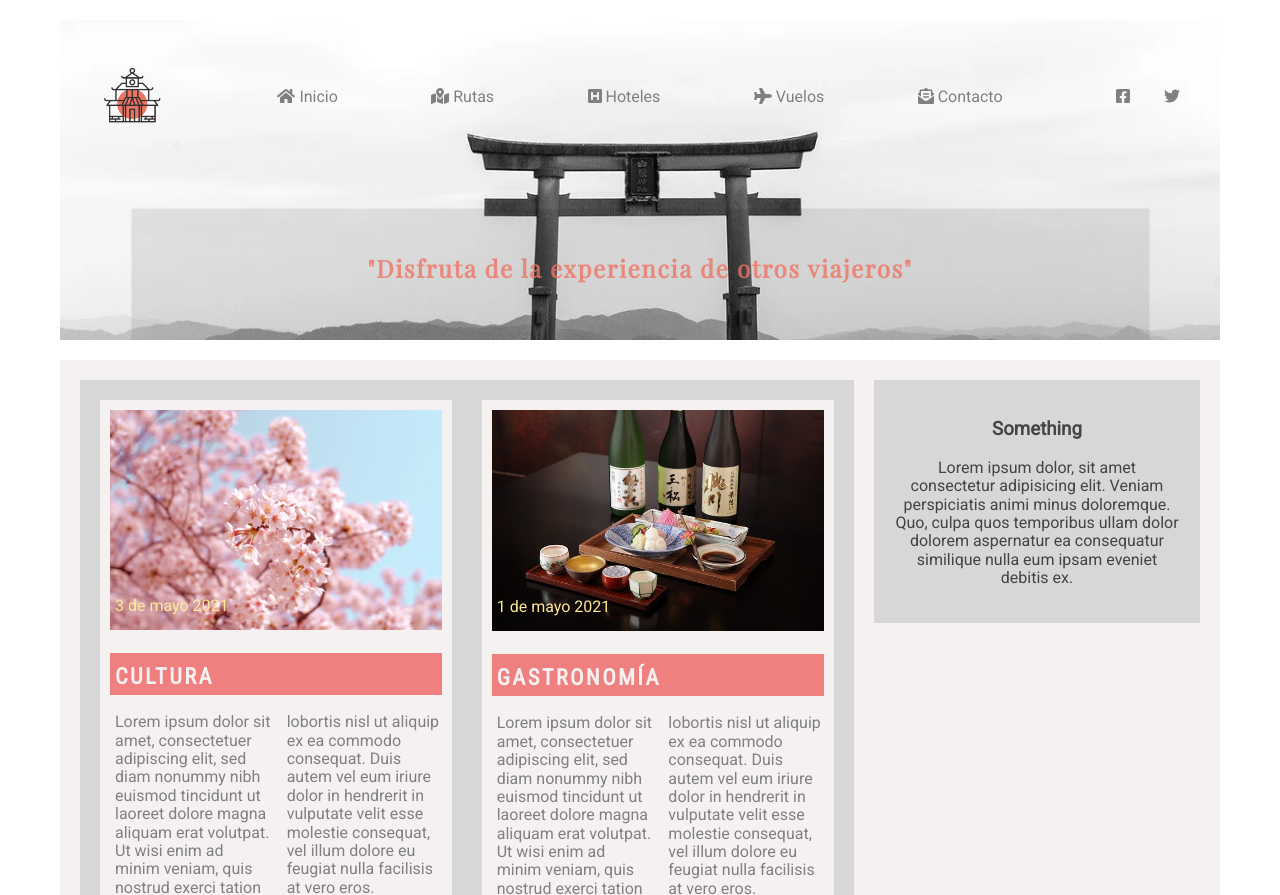
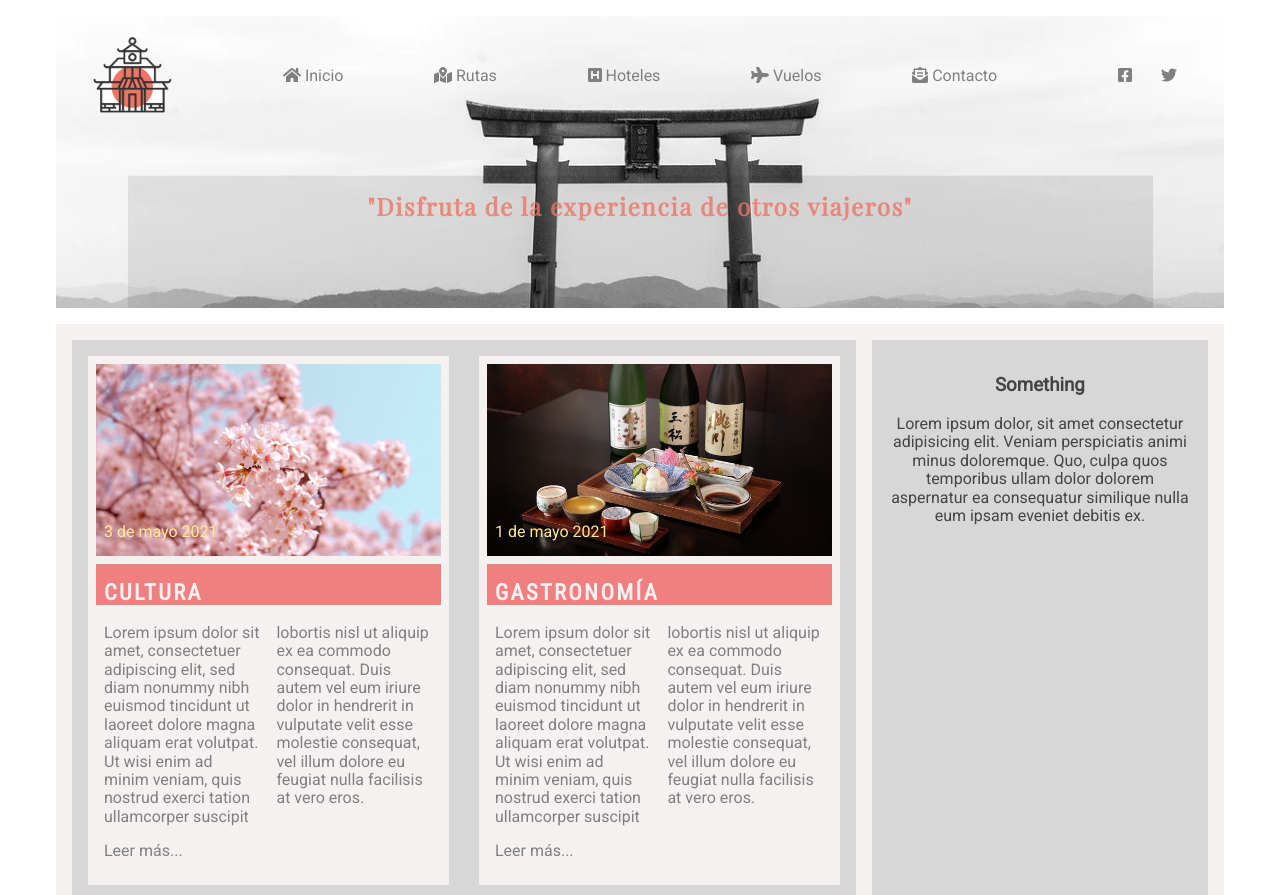
Before and after one commit to albavidalm/IT-Academy, a plain HTML site: page Sprint 1/Nivell-2/index.html in a window 1280 px wide. Shown: the top 895 px of the page. Drawn offline with nearby package versions, Linux system fonts and the light colour scheme.

Commit message:
Add all done

```diff
--- a/Sprint 1/Nivell-2/index.html
+++ b/Sprint 1/Nivell-2/index.html
@@ -15,34 +15,34 @@
   <script src="https://use.fontawesome.com/releases/v5.15.4/js/all.js"></script>
 </head>
 
-<body class="container page">
+<body class="page container minipadding">
 
-  <header class="header">
+  <header class="header minipadding">
 
     <nav class="nav">
+      <div class="nav__logo"><img src="./images/logo.png" alt=""></div>
 
-      <div class="logo"><img src="./images/logo.png" alt=""></div>
-      <ul class="menu">
-        <li class="nav__li"><a class="nav__link" href="#"><i class="fas fa-home"></i> Inicio</a></li>
-        <li class="nav__li"><a class="nav__link" href="#"><i class="fas fa-map-marked-alt"></i> Rutas</a></li>
-        <li class="nav__li"><a class="nav__link" href="#"><i class="fas fa-h-square"> </i> Hoteles</a></li>
-        <li class="nav__li"><a class="nav__link" href="#"><i class="fas fa-plane"></i> Vuelos</a></li>
-        <li class="nav__li"><a class="nav__link" href="#"><i class="fas fa-envelope-open-text"></i> Contacto</a></li>
+      <ul class="nav__menu">
+        <li><a href="#"><i class="fas fa-home"></i> Inicio</a></li>
+        <li><a href="#"><i class="fas fa-map-marked-alt"></i> Rutas</a></li>
+        <li><a href="#"><i class="fas fa-h-square"> </i> Hoteles</a></li>
+        <li><a href="#"><i class="fas fa-plane"></i> Vuelos</a></li>
+        <li><a href="#"><i class="fas fa-envelope-open-text"></i> Contacto</a></li>
       </ul>
-      <ul class="social">
-        <li class="nav__rrss--item"><a class="nav__link" href=""><i class="fab fa-facebook-square"></i></a></li>
-        <li class="nav__rrss--item"><a class="nav__link" href=""><i class="fab fa-twitter"></i></a></li>
+      <ul class="nav__rrss">
+        <li><a href=""><i class="fab fa-facebook-square"></i></a></li>
+        <li><a href=""><i class="fab fa-twitter"></i></a></li>
       </ul>
     </nav>
 
-    <div class="hero">
+    <div class="hero minipadding">
       <h1 class="hero__title">"Disfruta de la experiencia de otros viajeros"</h1>
     </div>
   </header>
 
-  <main class="main">
+  <main class="main minipadding">
 
-    <section class="articles">
+    <section class="articles minipadding">
 
       <article class="article">
         <div class="article-img-container">
@@ -88,7 +88,7 @@
 
     </section>
 
-    <aside class="aside">
+    <aside class="aside minipadding">
       <h3 class="aside__title">Something</h3>
       <p class="aside__content">Lorem ipsum dolor, sit amet consectetur adipisicing elit. Veniam perspiciatis animi minus doloremque. Quo, culpa quos temporibus ullam dolor dolorem aspernatur ea consequatur similique nulla eum ipsam eveniet debitis ex.</p>
     </aside>
@@ -99,8 +99,6 @@
   </footer>
 
 
-
 </body>
 
-
 </html>
--- a/Sprint 1/Nivell-2/styles/style.css
+++ b/Sprint 1/Nivell-2/styles/style.css
@@ -13,123 +13,87 @@ a:hover {
 }
 
 .page {
-  width: 100%;
+  width: 100vw;
   height: 100vh;
-  padding: 20px;
-  overflow-x: hidden;
   font-family: "Roboto", sans-serif;
   color: #808080;
 }
 .container {
-  height: 100vh;
   max-width: 1200px;
   margin: 0 auto;
+}
+.minipadding {
+  padding: 1rem;
 }
 
 /*HEADER ----------------------*/
 .header {
-  /* background-color: #000; */
-  width: 100%;
-  height: auto;
-  padding: 20px;
-  margin-bottom: 20px;
+  margin-bottom: 1rem;
 }
 .nav {
-  /* background-color: #2d4059; */
-  height: 100%;
-  padding: 20px;
-  margin-bottom: 20px;
   display: flex;
   flex-direction: column;
   align-items: center;
   font-size: 0.7rem;
+  padding: 0 1rem;
 }
-.logo {
-  /* background-color: #ea5455; */
-  max-width: 20%;
-  /* height: 20px; */
-  margin: 0;
+.nav__logo {
+  max-width: 12%;
 }
-.menu {
-  /* background-color: #ea5455; */
+.nav__menu {
   width: 100%;
-  height: 20px;
-  margin-bottom: 20px;
   display: flex;
   align-items: center;
   justify-content: space-between;
 }
-.social {
-  /* background-color: #ea5455; */
+.nav__rrss {
   width: 20%;
-  height: 20px;
-  margin: 0;
   display: flex;
   align-items: center;
-  justify-content: space-between;
+  justify-content: space-around;
 }
 .hero {
-  height: 12vh;
-  padding: 20px;
-  /* background-color: #f07b3e; */
-  background: url(../images/header.webp) no-repeat bottom center/cover;
-  display: flex;
-  flex-direction: column;
-  align-items: center;
-  justify-content: flex-end;
+  background: url(../images/header.webp) no-repeat 50% bottom / cover;
 }
 .hero__title {
-  /* background-color: #fed45f; */
-  height: 20px;
-  margin: 0;
   font-family: "Playfair Display", serif;
   font-size: 1rem;
   text-align: center;
   letter-spacing: 0.1rem;
   color: #ee7363ca;
+  margin: 1.5rem 0;
 }
 
 /*MAIN ----------------------*/
 .main {
   background-color: #f5f1f1;
-  width: 100%;
-  height: auto;
-  padding: 20px;
-  margin-bottom: 20px;
 }
 .articles {
   background-color: #d8d7d7;
-  height: 100%;
-  padding: 20px;
-  margin-bottom: 20px;
+  margin-bottom: 1rem;
 }
 .article {
   background-color: #f5f1f1;
-  min-height: 50vh;
-  max-height: 85vh;
-  padding: 10px;
-  margin-bottom: 20px;
+  padding: 0.5rem;
+  margin-bottom: 1rem;
 }
 
 .article-img-container {
-  /* max-height: 40vh; */
-  object-fit: cover;
   position: relative;
 }
-/* .article__img {
-  width: 100%;
-} */
+
 .article__date {
   color: #ffe893;
   position: absolute;
   bottom: 0.2rem;
-  padding-left: 5px;
+  padding-left: 0.5rem;
 }
 .article__title {
   background-color: #f08080;
   height: 2.6rem;
-  line-height: 2.9rem;
-  padding-left: 5px;
+  margin-top: 0.2rem;
+  line-height: 3.5rem;
+  padding-left: 0.5rem;
   color: #f5f1f1;
   font-family: "Roboto Condensed", sans-serif;
   text-transform: uppercase;
@@ -138,55 +102,39 @@ a:hover {
   letter-spacing: 0.15rem;
 }
 .article__content {
-  padding-left: 5px;
+  padding: 0 0.5rem;
 }
 .article__more {
-  padding-left: 5px;
+  padding-left: 0.5rem;
+  margin-bottom: 1rem;
+  display: inline-block;
 }
 .main-info {
-  /* background-color: #a3ddcb; */
-  height: 100%;
-  padding: 0 10px;
+  padding: 0 0.5rem;
   text-align: center;
   color: rgb(68, 68, 68);
-  margin-bottom: 0;
-  width: 100%;
 }
 .main-info__text {
   margin-bottom: 0;
 }
 .aside {
   background-color: #d8d7d7;
-  height: 100%;
-  padding: 20px;
   text-align: center;
   color: rgb(68, 68, 68);
-}
-.aside__title {
-  /* background-color: #fdb36b; */
-  height: 20px;
-  margin-bottom: 20px;
-  font-weight: bold;
-}
-.aside__text {
-  background-color: #fdb36b;
-  height: 20px;
-  font-weight: 300;
 }
 
 /*FOOTER ----------------------*/
 .footer {
   background-color: #d8d7d7;
-  width: 100%;
-  height: 5vh;
-  padding: 0 20px;
+  margin-top: 1rem;
+  padding: 0 1rem;
   text-align: center;
+  /* height: 5%; */
 }
 .footer__text {
   background-color: #f5f1f1;
-  margin: 0;
-  height: 5vh;
-  line-height: 5vh;
+  line-height: 2rem;
+  /* height: 100%; */
 }
 
 /* MEDIAQUERIES -----------*/
@@ -195,7 +143,6 @@ a:hover {
 
 @media all and (min-width: 768px) {
   .header {
-    height: 320px;
     background: url(../images/header.webp) no-repeat bottom center/cover;
     display: flex;
     flex-direction: column;
@@ -203,27 +150,24 @@ a:hover {
     justify-content: space-around;
   }
   .nav {
-    height: 8vh;
+    height: 20%;
     width: 100%;
     display: flex;
     flex-direction: row;
     font-size: 0.9rem;
   }
-  .logo {
-    max-width: 4rem;
-    margin-right: 20px;
-    margin-bottom: 0;
+  .nav__logo {
+    max-width: 8%;
+    margin-right: 1rem;
     flex-grow: 1;
   }
-  .menu {
-    width: auto;
-    margin: 0;
+  .nav__menu {
     flex-grow: 3;
     justify-content: space-evenly;
   }
-  .social {
-    max-width: 4rem;
-    margin-left: 20px;
+  .nav__rrss {
+    max-width: 8%;
+    margin-left: 1rem;
     flex-grow: 1;
   }
   .hero {
@@ -231,20 +175,10 @@ a:hover {
   }
   .hero__title {
     font-size: 1.5rem;
+    margin: 3.5rem 0;
   }
-  .main {
-    /* background-color: #fdff00; */
-    display: flex;
-    flex-direction: column;
-    align-items: center;
-    width: 100%;
-    min-height: 20vh;
-  }
+
   .articles {
-    width: 100%;
-    min-height: 100%;
-    margin-bottom: 20px;
-    /* background-color: #4e4e6a; */
     display: flex;
     flex-direction: row;
     flex-wrap: wrap;
@@ -253,27 +187,15 @@ a:hover {
   }
   .article {
     width: 48%;
-    /* background-color: #1e6caf; */
   }
-
-  /* .article__info {
-    background-color: #70a3c4;
+  .article__img {
     width: 100%;
-  } */
+    height: 12rem;
+    object-fit: cover;
+  }
   .article__content {
     column-count: 2;
     column-gap: 1rem;
-  }
-  .aside {
-    width: 100%;
-    height: auto;
-    /* background-color: #f73f52; */
-  }
-  .aside__title {
-    /* background-color: #feea85; */
-  }
-  .aside__text {
-    /* background-color: #feea85; */
   }
   .footer__text {
     /* background-color: #e6af2f; */
@@ -287,18 +209,16 @@ a:hover {
     font-size: 1rem;
   }
   .main {
-    /* background-color: #000; */
+    display: flex;
     flex-direction: row;
-    height: auto;
-    align-items: flex-start;
+    justify-content: space-around;
   }
   .articles {
+    width: 70%;
     margin-bottom: 0;
-
-    /* min-height: 15vh; */
   }
   .aside {
-    width: 36vw;
-    margin-left: 20px;
+    width: 30%;
+    margin-left: 1rem;
   }
 }
```
